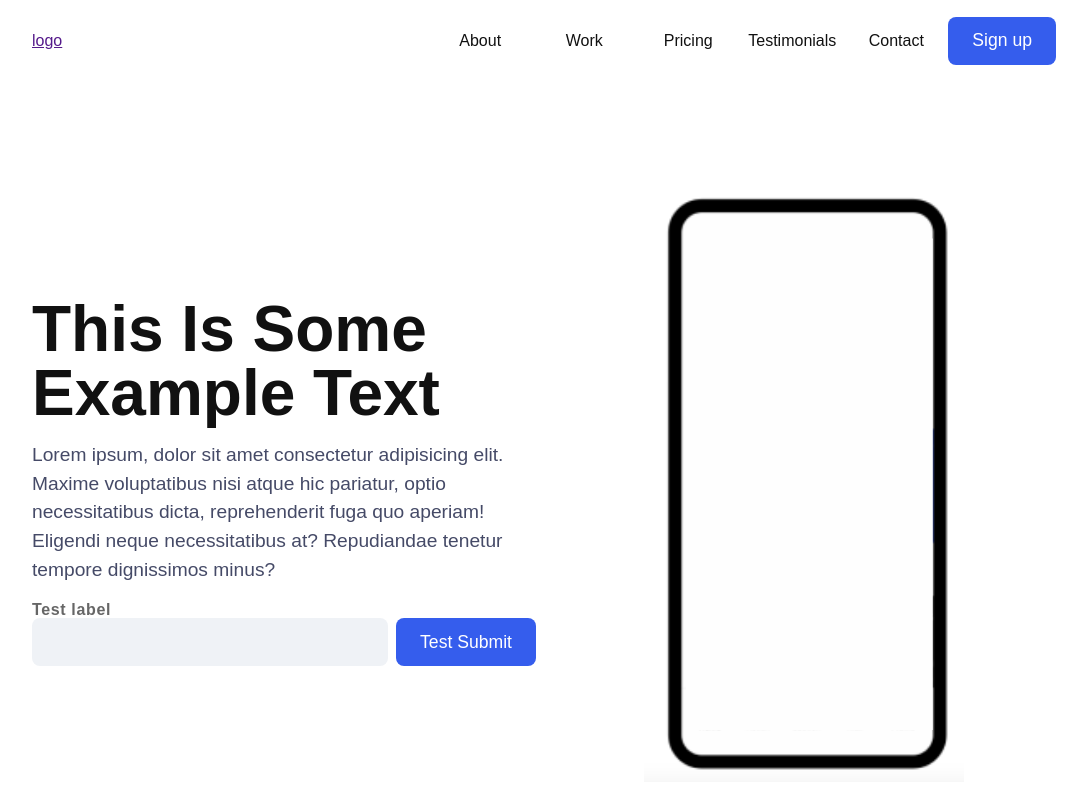
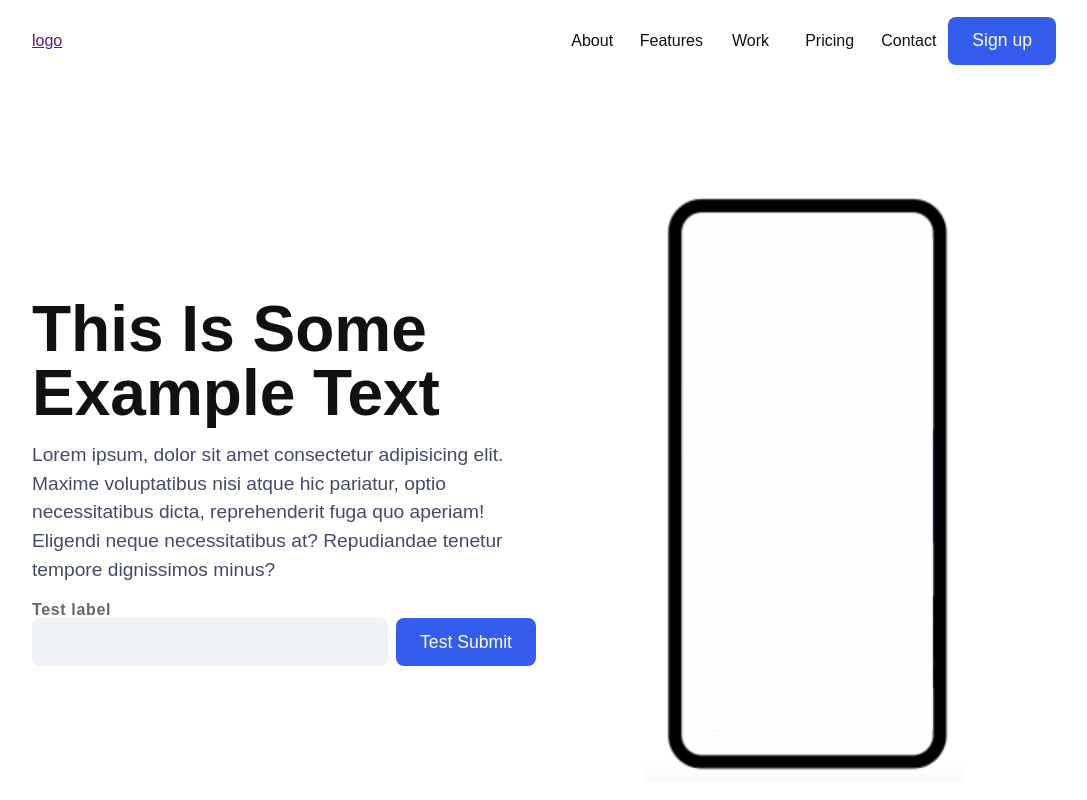
Before and after one commit to made-by-jonny/marketing-blocks, a Next.js app: page / in a window 1280 px wide. Shown: the whole page, without its empty margins (96-1183 px from the left). Built offline with nearby package versions, Linux system fonts and the light colour scheme.

Commit message:
change nav

```diff
--- a/pages/index.tsx
+++ b/pages/index.tsx
@@ -18,9 +18,9 @@ const Index = () => {
         <Row as="nav" style={{ alignItems: "center" }}>
           <Grid max="repeat(5, 1fr)" style={{ textAlign: "center" }}>
             <li>About</li>
+            <li>Features</li>
             <li>Work</li>
             <li>Pricing</li>
-            <li>Testimonials</li>
             <li>Contact</li>
           </Grid>
           <Button>Sign up</Button>
```
